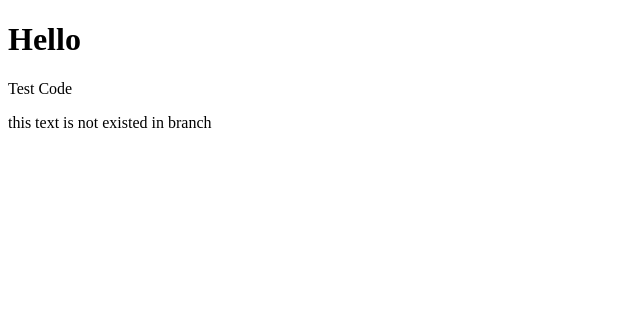
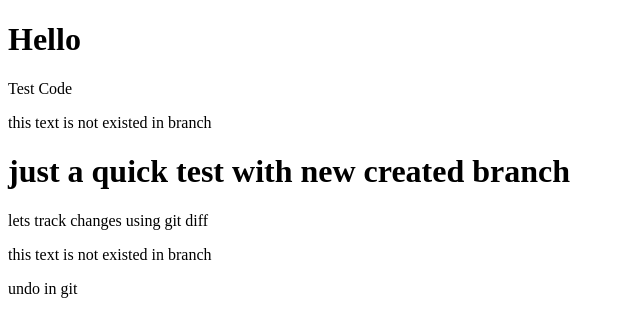
Before and after one commit to lance28-beep/git-github_study, a plain HTML site: page index.html in a window 1280 px wide. Shown: the whole page, without its empty margins (0-640 px from the left). Drawn offline with Linux system fonts and the light colour scheme.

Commit message:
update add terminal tutorial

```diff
--- a/index.html
+++ b/index.html
@@ -9,6 +9,12 @@
   <body>
     <h1>Hello</h1>
     <p>Test Code</p>
+
     <p>this text is not existed in branch</p>
+        <h1>just a quick test with new created branch</h1>
+    <p>lets track changes using git diff</p>
+    <p>this text is not existed in branch</p>
+    <p>undo in git</p>
+
   </body>
 </html>
```
Also changed, not shown: 1 other file.
